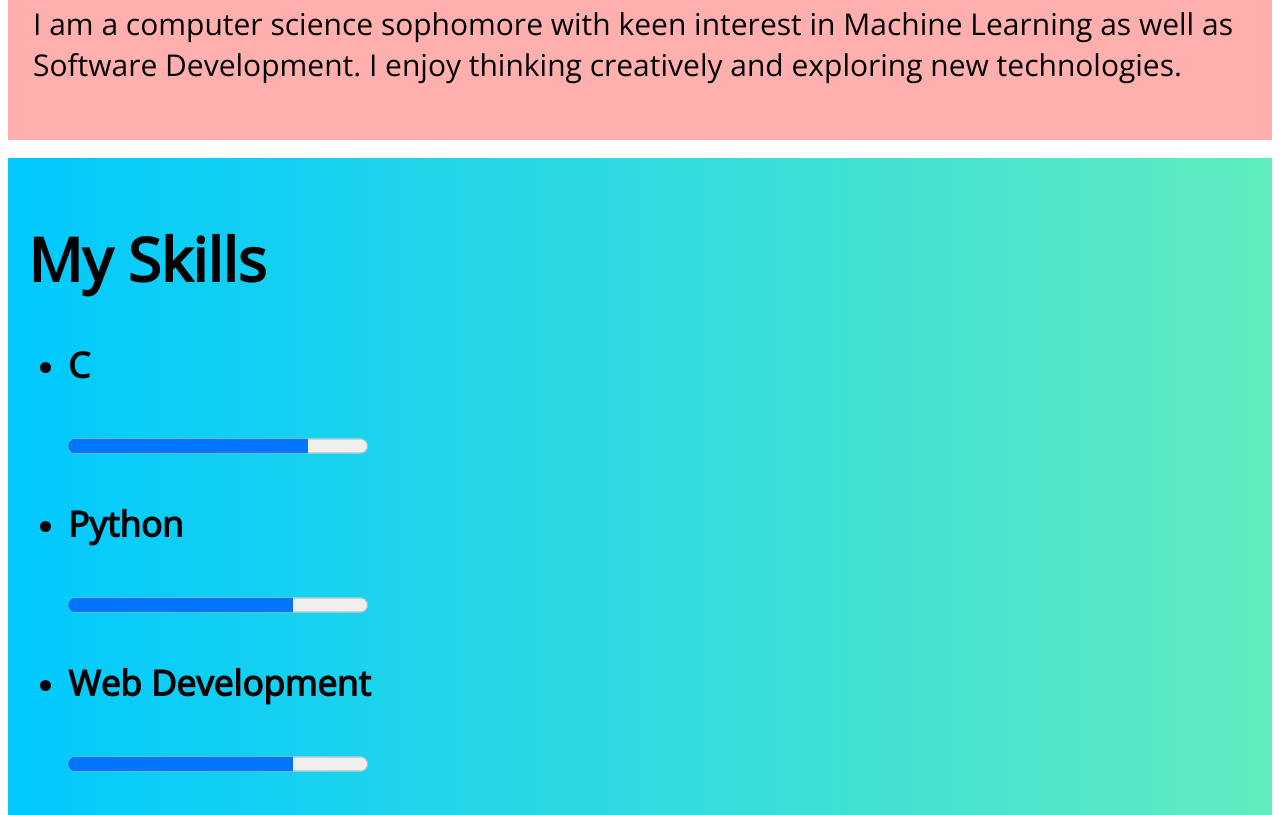
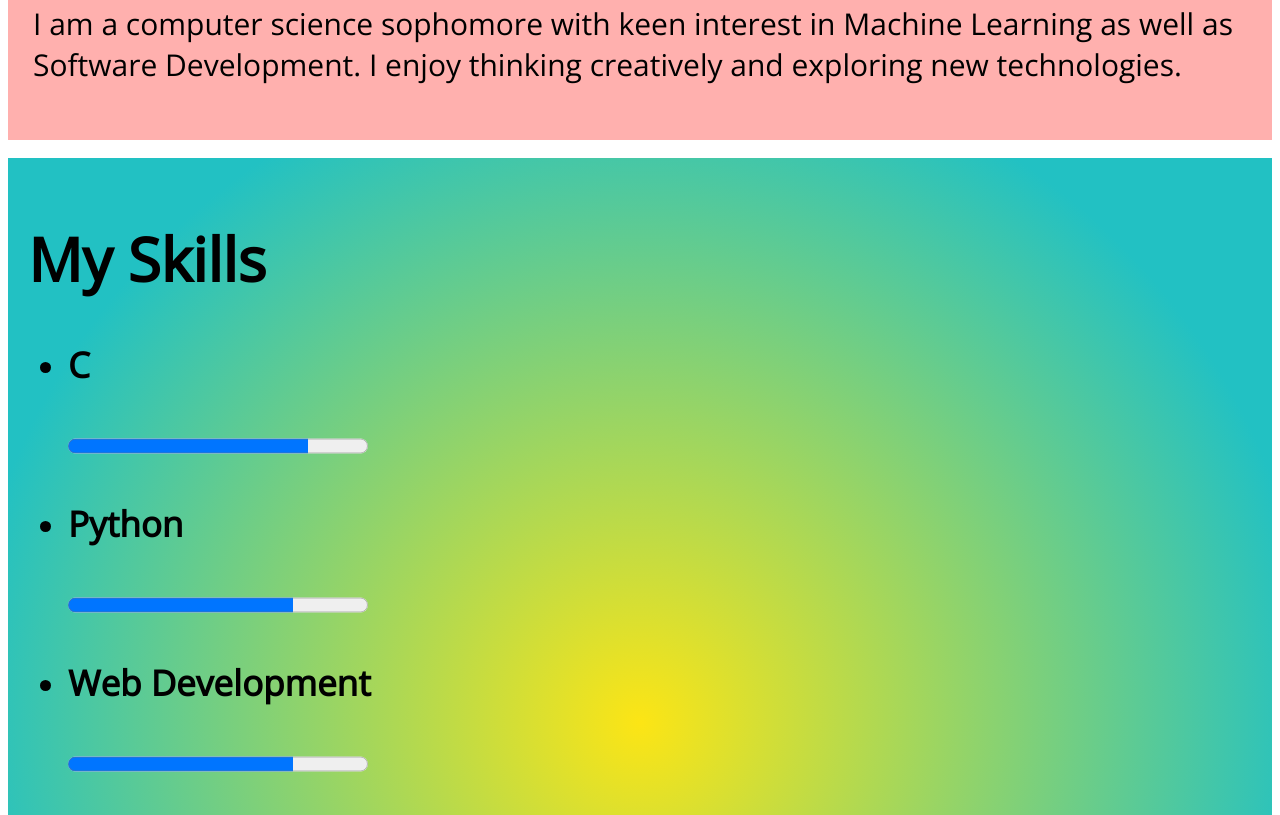
Before and after one commit to Vaibhavi1707/vaibhavi1707.github.io, a plain HTML site: page index.html in a window 1280 px wide. Shown: the part 1965-2780 px from the top of the page. Drawn offline with nearby package versions, Linux system fonts and the light colour scheme; animation ran at ten frames a second.

Commit message:
Added background

```diff
--- a/style.css
+++ b/style.css
@@ -84,7 +84,8 @@
 }
 
 #skills {
-    background-image: url('skills.png');
+    background: rgb(252,229,21);
+    background: radial-gradient(circle, rgba(252,229,21,1) 0%, rgba(34,193,195,1) 80%);
     font-family: 'Open Sans';
     padding: 20px;
     font-size: 30px;
```
